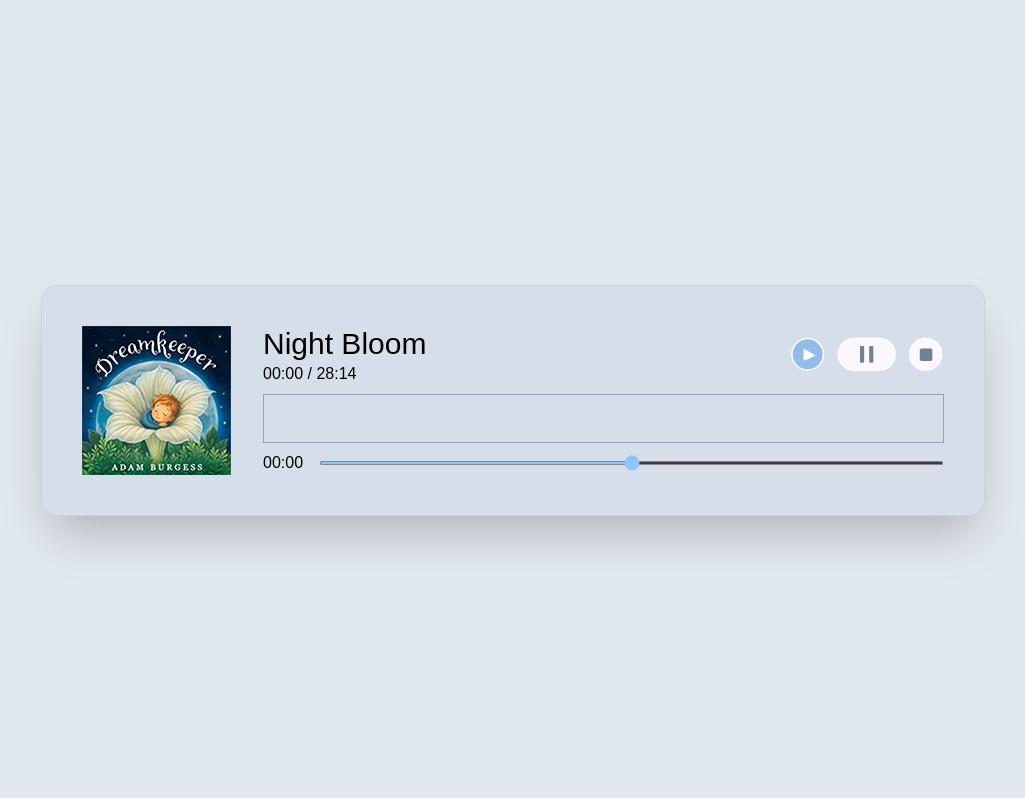
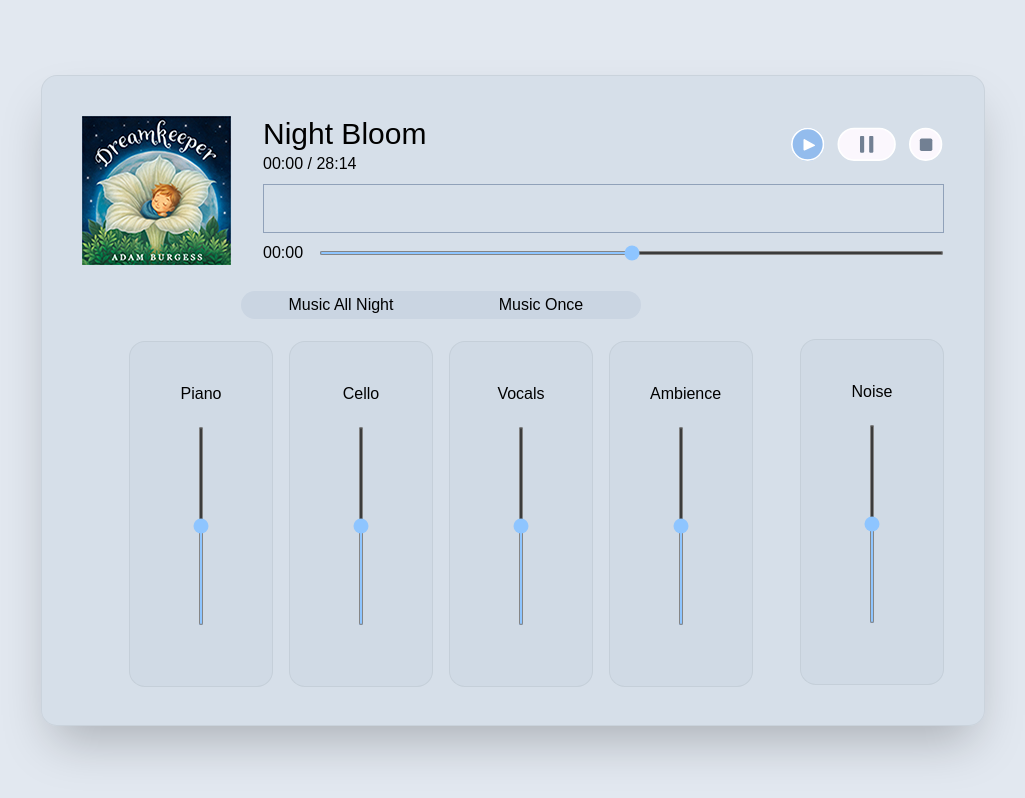
Before and after one commit to azrulsaleh/dreamkeeper, a React (Vite) app: page / in a window 1280 px wide. Shown: the whole page, without its empty margins (127-1152 px from the left). Built offline with nearby package versions, Linux system fonts and the light colour scheme.

Commit message:
added volume slider + music mode control placeholders

```diff
--- a/src/App.jsx
+++ b/src/App.jsx
@@ -36,7 +36,8 @@ function App() {
 
 	return (
 		<section className='h-screen flex justify-center items-center'>
-			<div className='_bg-card'>
+			<div className='_bg-card flex flex-col gap-5'>
+				{/* header */}
 				<div className='flex flex-row gap-8'>
 					{/* artwork */}
 					<div className=''>
@@ -95,6 +96,73 @@ function App() {
 						</div>
 					</div>
 				</div>
+				{/* body */}
+				<div className='flex h-100'>
+					{/* stems */}
+					<div className='flex-1 h-full space-y-4'>
+						<div className='flex h-10 items-center'>
+							<div className='_radio-bg'>
+								<button className='_radio-button'>
+									Music All Night
+								</button>
+								<button className='_radio-button'>
+									Music Once
+								</button>
+							</div>
+						</div>
+						<div className='flex space-x-4 mx-auto text-center items-center justify-center'>
+							<div className='_bg-subcard'>
+								<h5>Piano</h5>
+								<div className='_bg-slider'>
+									<input
+										type="range"
+										className="_slider-v"
+									/>
+								</div>
+							</div>
+							<div className='_bg-subcard'>
+								<h5>Cello</h5>
+								<div className='_bg-slider'>
+									<input
+										type="range"
+										className="_slider-v"
+									/>
+								</div>
+							</div>
+							<div className='_bg-subcard'>
+								<h5>Vocals</h5>
+								<div className='_bg-slider'>
+									<input
+										type="range"
+										className="_slider-v"
+									/>
+								</div>
+							</div>
+							<div className='_bg-subcard'>
+								<h5>Ambience</h5>
+								<div className='_bg-slider'>
+									<input
+										type="range"
+										className="_slider-v"
+									/>
+								</div>
+							</div>
+						</div>
+					</div>
+					{/* noise */}
+					<div className='flex flex-col h-full'>
+						<div className='_radio_bg h-40' />
+						<div className='_bg-subcard text-center'>
+							<h5>Noise</h5>
+							<div className='_bg-slider'>
+								<input
+									type="range"
+									className="_slider-v"
+								/>
+							</div>
+						</div>
+					</div>
+				</div>
 			</div>
 		</section>
 	)
--- a/src/css/base/bg.css
+++ b/src/css/base/bg.css
@@ -7,4 +7,15 @@
 			m-10 p-10
 			shadow-2xl;
 	}
+	._bg-subcard {
+		@apply
+			bg-slate-300/50
+			border border-black/5 rounded-2xl
+			p-10
+			w-36;
+	}
+	._bg-slider {
+		@apply
+			h-60 relative flex items-center justify-center;
+	}
 }
--- /dev/null
+++ b/src/css/uic/button.css
@@ -0,0 +1,17 @@
+@layer components {
+	._radio-bg {
+        @apply
+            mx-auto
+            bg-slate-300 rounded-2xl;
+    }
+	._radio-button {
+        @apply
+            rounded-2xl
+            w-50
+            py-0.5;
+    }
+	._radio-button:active {
+		@apply
+            bg-slate-200;
+	}
+}
--- a/src/css/uic/slider.css
+++ b/src/css/uic/slider.css
@@ -4,4 +4,25 @@
             accent-blue-300
             h-1;
 	}
+	._slider-v {
+		@apply
+			-rotate-90
+			absolute
+			w-50 h-1
+			origin-center
+            accent-blue-300
+			/* -translate-x-19 */
+			/* translate-y-30 */
+            ;
+	}
 }
+ /* position: 'absolute',
+                    width: '320px',
+                    height: '8px',
+                    transform: 'rotate(-90deg)',
+                    transformOrigin: 'center',
+                    appearance: 'none',
+					background: `linear-gradient(to right, #93c5fd 0%, #93c5fd ${value}%, #e0e7ff ${value}%, #e0e7ff 100%)`,
+                    borderRadius: '999px',
+                    outline: 'none',
+                    cursor: 'pointer'*/
--- a/src/index.css
+++ b/src/index.css
@@ -6,3 +6,4 @@
 @import "./css/base/typography.css";
 
 @import "./css/uic/slider.css";
+@import "./css/uic/button.css";
```
